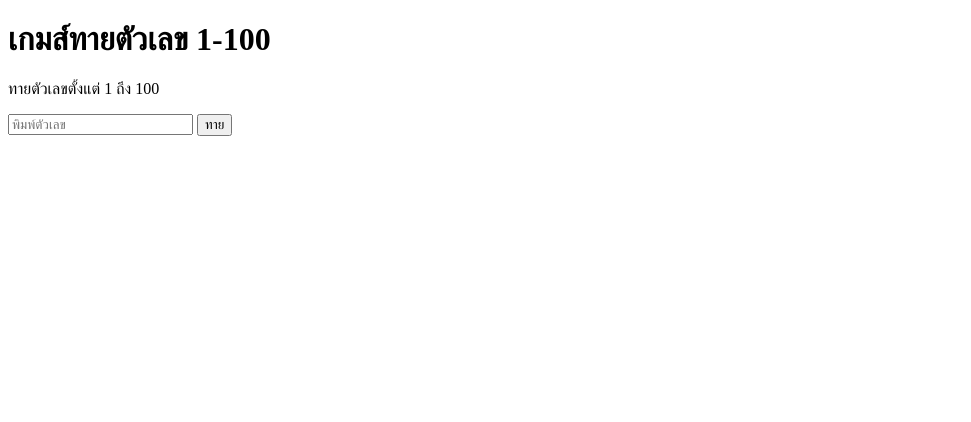
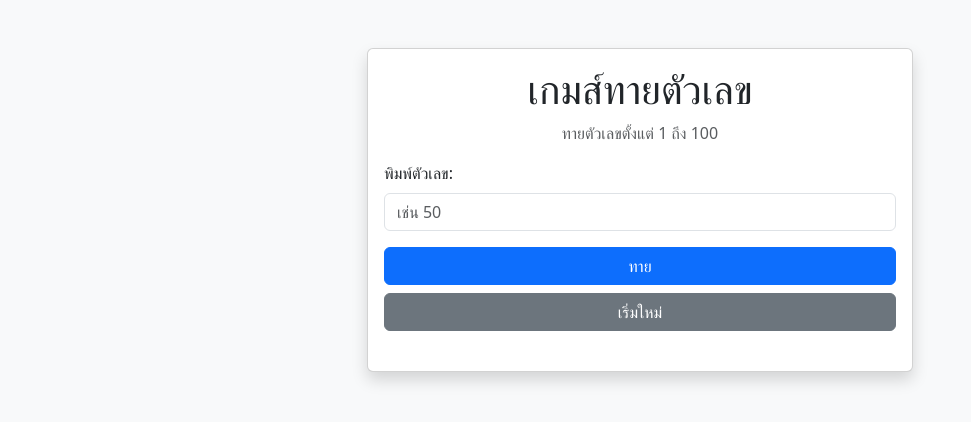
Before and after one commit to nxdxxr/number-guessing-game, a plain HTML site: page index.html in a window 1280 px wide. Shown: the whole page, without its empty margins (0-971 px from the left). Drawn offline with nearby package versions, Linux system fonts and the light colour scheme.

Commit message:
style: replace CSS with Bootstrap 5 framework

```diff
--- a/index.html
+++ b/index.html
@@ -1,16 +1,47 @@
+<!-- filepath: index.html -->
 <!DOCTYPE html>
 <html lang="th">
   <head>
     <meta charset="UTF-8" />
     <meta name="viewport" content="width=device-width, initial-scale=1.0" />
     <title>เกมส์ทายตัวเลข</title>
+    <link
+      href="https://cdn.jsdelivr.net/npm/bootstrap@5.3.0/dist/css/bootstrap.min.css"
+      rel="stylesheet"
+    />
   </head>
-  <body>
-    <h1>เกมส์ทายตัวเลข 1-100</h1>
-    <p>ทายตัวเลขตั้งแต่ 1 ถึง 100</p>
-    <input type="text" id="txt" placeholder="พิมพ์ตัวเลข" />
-    <button onclick="checkGuess()">ทาย</button>
-    <p id="result"></p>
+  <body class="bg-light">
+    <div class="container mt-5">
+      <div class="row justify-content-center">
+        <div class="col-md-6">
+          <div class="card shadow">
+            <div class="card-body">
+              <h1 class="card-title text-center">เกมส์ทายตัวเลข</h1>
+              <p class="text-center text-muted">ทายตัวเลขตั้งแต่ 1 ถึง 100</p>
+              <div class="mb-3">
+                <label for="guessInput" class="form-label">พิมพ์ตัวเลข:</label>
+                <input
+                  type="text"
+                  id="guessInput"
+                  class="form-control"
+                  placeholder="เช่น 50"
+                />
+              </div>
+              <div class="d-grid gap-2">
+                <button onclick="checkGuess()" class="btn btn-primary">
+                  ทาย
+                </button>
+                <button onclick="resetGame()" class="btn btn-secondary">
+                  เริ่มใหม่
+                </button>
+              </div>
+              <div id="resultContainer" class="mt-4"></div>
+              <div id="attemptsContainer" class="mt-3 text-center"></div>
+            </div>
+          </div>
+        </div>
+      </div>
+    </div>
     <script src="script.js"></script>
   </body>
 </html>
```
